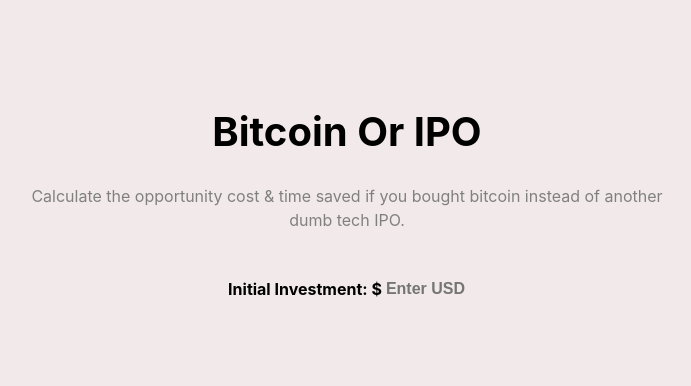
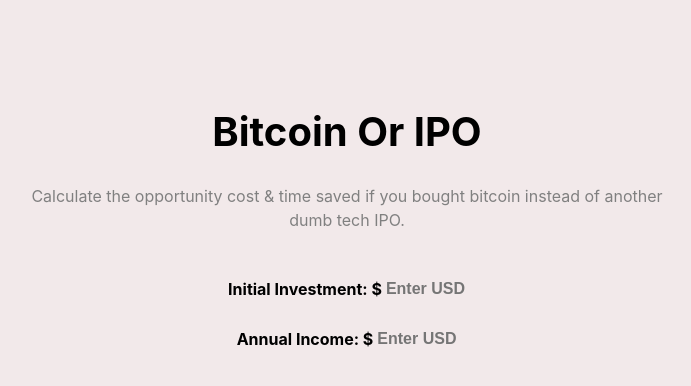
Before and after one commit to NathanJReidy/react-project-bitcoin-or-ipo, a React (Create React App) app: page / in a window 1280 px wide. Shown: the top 386 px of the page, without its empty margins (293-984 px from the left). Built offline with nearby package versions, Linux system fonts and the light colour scheme.

Commit message:
Added input field for annual income and state

```diff
--- a/src/App.js
+++ b/src/App.js
@@ -3,11 +3,16 @@
 
 function App() {
   const [initialInvestment, setInitialInvestment] = useState("");
+  const [annualIncome, setAnnualIncome] = useState("");
 
   const changeState = (e) => {
     setInitialInvestment(
       Number(e.target.value.replace(/\D/g, "")).toLocaleString()
     );
+  };
+
+  const changeIncomeState = (e) => {
+    setAnnualIncome(Number(e.target.value.replace(/\D/g, "")).toLocaleString());
   };
 
   console.log(initialInvestment);
@@ -22,7 +27,6 @@
         </p>
         <div className="investmentContainer">
           <h4 className="initialInvestment">Initial Investment: $</h4>
-          {/* <p className="dollar">$</p> */}
           <div className="investmentAmountWrapper">
             <input
               className="investmentAmount"
@@ -38,9 +42,27 @@
             />
           </div>
         </div>
+        <div className="incomeContainer">
+          <h4 className="income">Annual Income: $</h4>
+          <div className="incomeAmountWrapper">
+            <input
+              className="incomeAmount"
+              placeholder="Enter USD"
+              value={annualIncome}
+              onChange={(e) => changeIncomeState(e)}
+              style={{
+                width:
+                  annualIncome != "" ? (annualIncome.length + 1) * 8 : "5rem",
+              }}
+            />
+          </div>
+        </div>
 
-        {initialInvestment != "" ? (
-          <Bitcoin initialInvestment={initialInvestment} />
+        {initialInvestment != "" && annualIncome != "" ? (
+          <Bitcoin
+            initialInvestment={initialInvestment}
+            annualIncome={annualIncome}
+          />
         ) : null}
       </section>
     </main>
--- a/src/Bitcoin.js
+++ b/src/Bitcoin.js
@@ -12,7 +12,7 @@
   LabelSeries,
 } from "react-vis";
 
-const Bitcoin = ({ initialInvestment }) => {
+const Bitcoin = ({ initialInvestment, annualIncome }) => {
   const [dataIndex, setDataIndex] = useState(0);
   const {
     id,
@@ -64,16 +64,21 @@
   const formattedInitialInvestment = parseFloat(
     initialInvestment.replace(/,/g, "")
   );
+  // Remove commas from annual income and turn it into a number
+  const formattedAnnualIncome = parseFloat(annualIncome.replace(/,/g, ""));
+  //   console.log(`formattedAnnualIncome is ${formattedAnnualIncome}`);
+
   const shares = formattedInitialInvestment / ipoPrice;
   const btc = formattedInitialInvestment / btcClosingPriceOnIpoDate;
   const currentSharesValue = shares * companyCurrentPrice;
   const currentBtcValue = btc * btcCurrentPrice;
-  console.log(`currentSharesValue is ${currentSharesValue}`);
-  console.log(`currentBtcValue is ${currentBtcValue}`);
+  //   console.log(`currentSharesValue is ${currentSharesValue}`);
+  //   console.log(`currentBtcValue is ${currentBtcValue}`);
   const oppCost = currentBtcValue - currentSharesValue;
-  console.log(`oppCost is ${oppCost}`);
-  const medianPersonalIncome2019USA = 35977;
-  const oppTime = (oppCost / medianPersonalIncome2019USA).toFixed(1);
+  //   console.log(`oppCost is ${oppCost}`);
+
+  //   const medianPersonalIncome2019USA = 35977;
+  const oppTime = (oppCost / formattedAnnualIncome).toFixed(1);
   const oppTimeYears = oppTime.toString().split(".")[0];
   const oppTimeMonths = Math.floor(
     Number("0." + oppTime.toString().split(".")[1]) * 12
@@ -84,30 +89,6 @@
     { x: "BTC", y: currentBtcValue, color: "orange" },
     { x: "Opp. Cost", y: oppCost, color: "green" },
   ];
-
-  //   const labelledColumnChartData = [
-  //     {
-  //       x: 0,
-  //       y: 700,
-  //       label: currentSharesValue.toFixed(2).toLocaleString("en-US"),
-  //       style: { fontSize: 10 },
-  //       rotation: -90,
-  //     },
-  //     {
-  //       x: 1,
-  //       y: 5,
-  //       label: currentBtcValue.toFixed(2).toLocaleString("en-US"),
-  //       style: { fontSize: 10 },
-  //       rotation: -90,
-  //     },
-  //     {
-  //       x: 0,
-  //       y: 10,
-  //       label: oppCost.toFixed(2).toLocaleString("en-US"),
-  //       style: { fontSize: 10 },
-  //       rotation: -90,
-  //     },
-  //   ];
 
   const calcOppCost = () => {
     return Number(oppCost.toFixed(2)).toLocaleString("en-US");
@@ -157,12 +138,10 @@
         colorType="literal"
         xType="ordinal"
       >
-        {/* <VerticalGridLines /> */}
         <HorizontalGridLines />
         <XAxis />
         <YAxis tickLabelAngle={-45} />
         <VerticalBarSeries data={columnChartData} />
-        {/* <LabelSeries data={labelledColumnChartData} /> */}
         <LabelSeries
           data={columnChartData.map((obj) => {
             return {
--- a/src/index.css
+++ b/src/index.css
@@ -233,7 +233,7 @@
   justify-content: center;
   align-items: center;
   margin: 0;
-  padding-bottom: 3rem;
+  padding-bottom: 1rem;
   padding-top: 1rem;
   width: 100%;
   /* margin-left: 1.5rem; */
@@ -295,6 +295,49 @@
   font-weight: 500;
 } */
 
+.incomeContainer {
+  display: flex;
+  flex-direction: row;
+  justify-content: center;
+  align-items: center;
+  margin: 0;
+  padding-bottom: 3rem;
+  padding-top: 1rem;
+  width: 100%;
+  /* margin-left: 1.5rem; */
+}
+
+.income {
+  display: flex;
+  flex-direction: row;
+  margin-bottom: 0;
+  margin-right: 0.25rem;
+  /* width: 50%; */
+  /* margin-left: 3rem;  */
+}
+
+.incomeAmountWrapper {
+  display: flex;
+  flex-direction: row;
+  justify-content: center;
+  align-items: center;
+  /* width: 50%; */
+  /* width: 5rem; */
+}
+
+.incomeAmount {
+  display: block;
+  /* width: inherit; */
+  font-size: inherit;
+  /* font-size: 0.875rem; */
+  outline: none;
+  border: none;
+  color: inherit;
+  background: inherit;
+  text-align: start;
+  /* width: 5rem; */
+}
+
 .imgContainer {
   display: flex;
   flex-direction: row;
```
